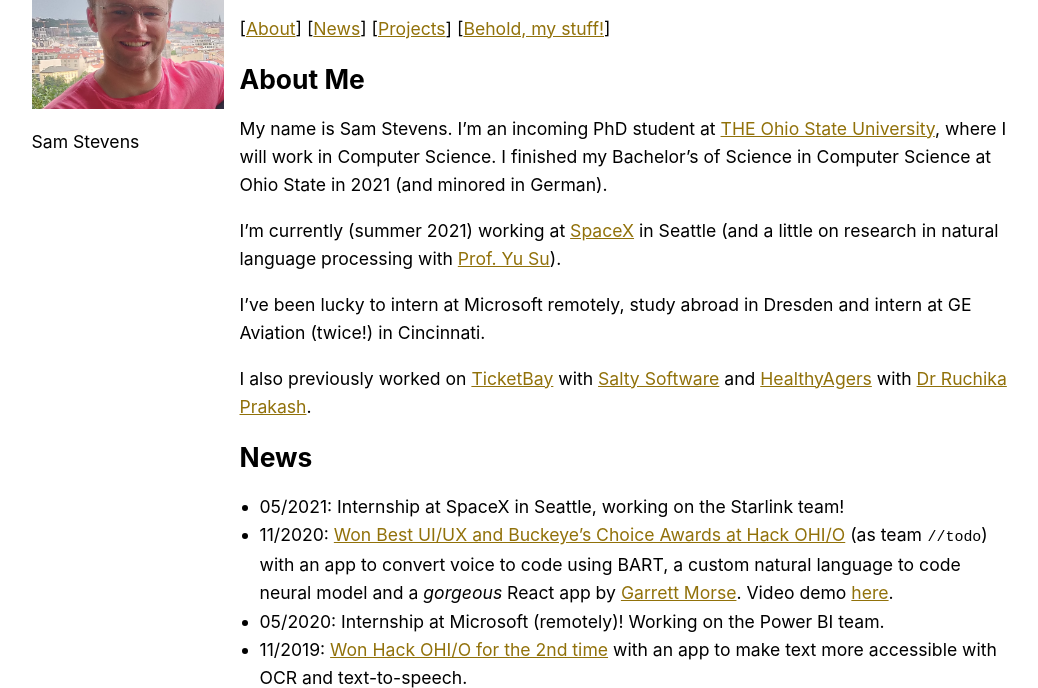
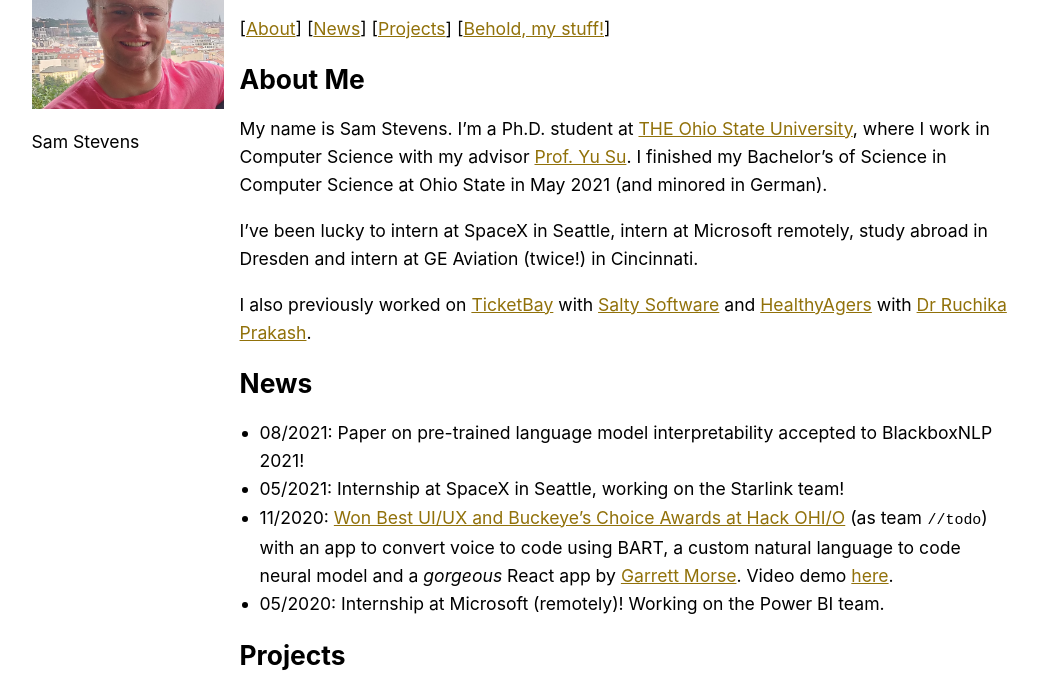
Before and after one commit to samuelstevens/samuelstevens.github.io, a plain HTML site: page index.html in a window 1280 px wide. Shown: the part 118-806 px from the top of the page, without its empty margins (12-1050 px from the left). Drawn offline with Linux system fonts and the light colour scheme.

Commit message:
updated file(s) at Thu Sep  9 11:04:59 EDT 2021

```diff
--- a/index.html
+++ b/index.html
@@ -33,13 +33,13 @@
       <!-- Must be unindented to prevent code indentation being broken -->
 <p>[<a href="#about-me">About</a>] [<a href="#news">News</a>] [<a href="#projects">Projects</a>] [<a href="#behold-my-stuff">Behold, my stuff!</a>]</p>
 <h1 id="about-me">About Me</h1>
-<p>My name is Sam Stevens. I&#x2019;m an incoming PhD student at <a href="https://www.osu.edu/">THE Ohio State University</a>, where I will work in Computer Science. I finished my Bachelor&#x2019;s of Science in Computer Science at Ohio State in 2021 (and minored in German).</p>
-<p>I&#x2019;m currently (summer 2021) working at <a href="https://www.spacex.com/">SpaceX</a> in Seattle (and a little on research in natural language processing with <a href="https://ysu1989.github.io/">Prof.&#xA0;Yu Su</a>).</p>
-<p>I&#x2019;ve been lucky to intern at Microsoft remotely, study abroad in Dresden and intern at GE Aviation (twice!) in Cincinnati.</p>
+<p>My name is Sam Stevens. I&#x2019;m a Ph.D.&#xA0;student at <a href="https://www.osu.edu/">THE Ohio State University</a>, where I work in Computer Science with my advisor <a href="https://ysu1989.github.io/">Prof.&#xA0;Yu Su</a>. I finished my Bachelor&#x2019;s of Science in Computer Science at Ohio State in May 2021 (and minored in German).</p>
+<p>I&#x2019;ve been lucky to intern at SpaceX in Seattle, intern at Microsoft remotely, study abroad in Dresden and intern at GE Aviation (twice!) in Cincinnati.</p>
 <p>I also previously worked on <a href="/projects/ticketbay">TicketBay</a> with <a href="https://salty.software">Salty Software</a> and <a href="/projects/healthyagers">HealthyAgers</a> with <a href="https://psychology.osu.edu/people/prakash.30">Dr Ruchika Prakash</a>.</p>
 <h1 id="news">News</h1>
 <div id="news-items">
 <ul>
+<li>08/2021: Paper on pre-trained language model interpretability accepted to BlackboxNLP 2021!</li>
 <li>05/2021: Internship at SpaceX in Seattle, working on the Starlink team!</li>
 <li>11/2020: <a href="https://hack.osu.edu/2020/#winners">Won Best UI/UX and Buckeye&#x2019;s Choice Awards at Hack OHI/O</a> (as team <code>//todo</code>) with an app to convert voice to code using BART, a custom natural language to code neural model and a <em>gorgeous</em> React app by <a href="https://garrettmorse.com/">Garrett Morse</a>. Video demo <a href="https://youtu.be/YzGKLUlunUM">here</a>.</li>
 <li>05/2020: Internship at Microsoft (remotely)! Working on the Power BI team.</li>
```
Also changed, not shown: 1 other file.
